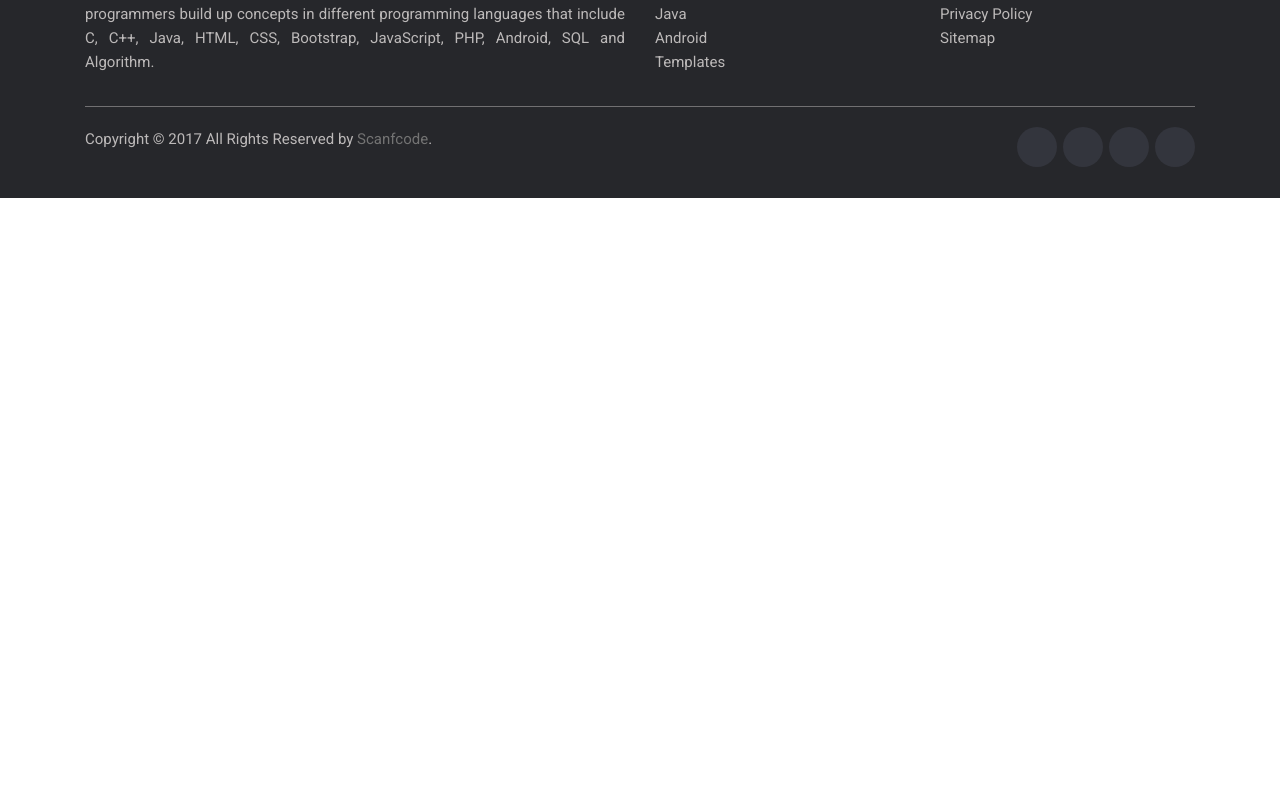
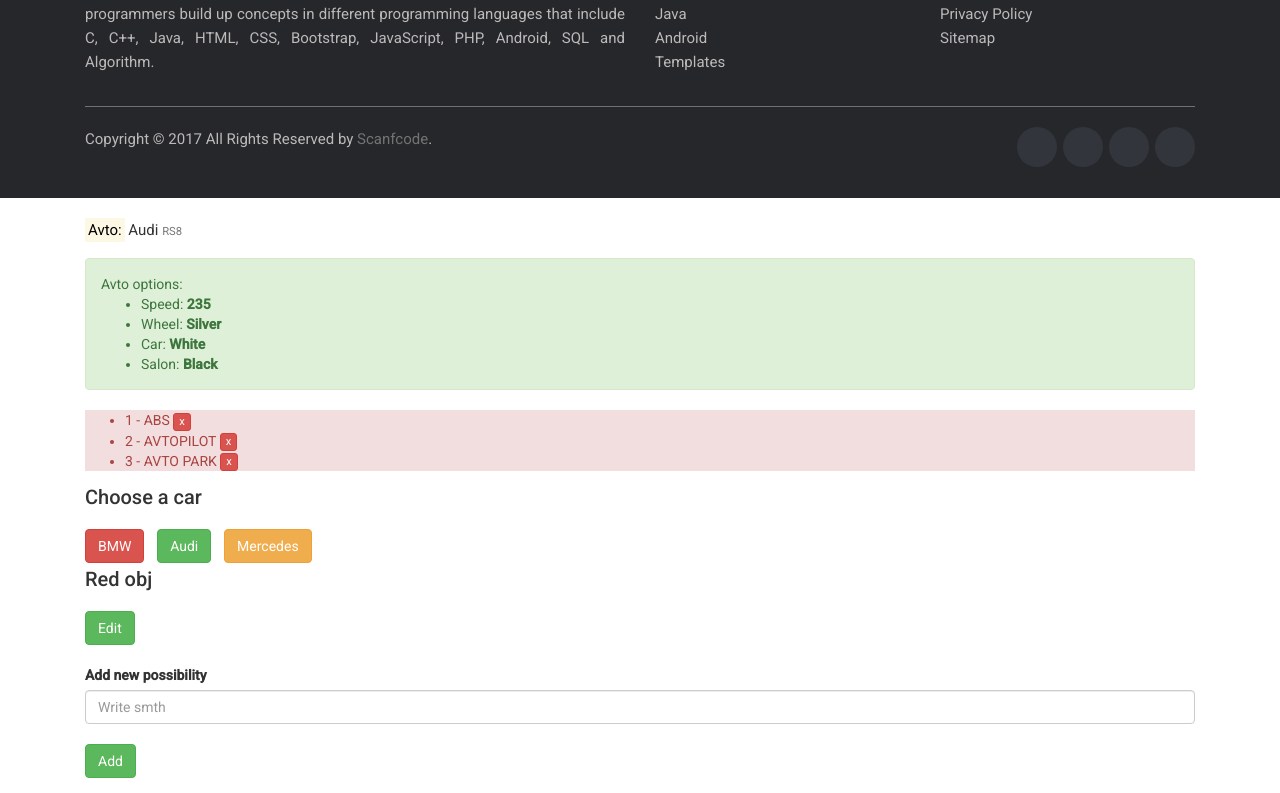
Before and after one commit to aantonttu/avg-search-front, an Angular app: page /movies in a window 1280 px wide. Before the commit this address led to /. Shown: the part 773-1566 px from the top of the page. Before the commit the page ends 971 px from the top, so only its background shows below. Built offline with nearby package versions, Linux system fonts and the light colour scheme.

Commit message:
Just learn smth about ng

```diff
--- a/src/app/app-routing.module.ts
+++ b/src/app/app-routing.module.ts
@@ -1,7 +1,11 @@
 import { NgModule } from '@angular/core';
 import { Routes, RouterModule } from '@angular/router';
 
-const routes: Routes = [];
+import {MoviesComponent} from "./movies/movies.component";
+
+const routes: Routes = [
+  { path: 'movies', component: MoviesComponent }
+];
 
 @NgModule({
   imports: [RouterModule.forRoot(routes)],
--- a/src/app/app.component.html
+++ b/src/app/app.component.html
@@ -4,4 +4,5 @@
 
 <app-footer></app-footer>
 
+
 <router-outlet></router-outlet>
--- a/src/app/app.component.ts
+++ b/src/app/app.component.ts
@@ -6,5 +6,5 @@ import { Component } from '@angular/core';
   styleUrls: ['./app.component.css']
 })
 export class AppComponent {
-  title = 'angular-avg';
+  title = 'Avg Search';
 }
--- /dev/null
+++ b/src/app/movies/movies.component.css
@@ -0,0 +1,9 @@
+button {
+  margin-right: 1vw;
+}
+
+.btn-sm {
+  font-size: 0.8em;
+  padding: 5px;
+  line-height: 6px;
+}
--- /dev/null
+++ b/src/app/movies/movies.component.html
@@ -0,0 +1,55 @@
+<div class="container">
+  <br>
+  <h4><mark>Avto:</mark> {{name}}
+  <small>{{model}}</small></h4>
+  <div class="alert alert-success">
+    Avto options:
+    <ul>
+      <li>Speed: <strong>{{speed}}</strong></li>
+      <li>Wheel: <strong>{{colors.wheels}}</strong></li>
+      <li>Car: <strong>{{colors.car}}</strong></li>
+      <li>Salon: <strong>{{colors.salon}}</strong></li>
+    </ul>
+  </div>
+
+  <div class="alert-danger">
+    <ul>
+      <li *ngFor="let option of options; let i = index">{{i + 1}} - {{option}}
+      <button class="btn btn-danger btn-sm" (click)="deleteOpt(option)">x</button>
+      </li>
+    </ul>
+  </div>
+  <h2>Choose a car</h2>
+  <button class="btn btn-danger" (click)="carsSelect('bmw')">BMW</button>
+  <button class="btn btn-success" (click)="carsSelect('audi')">Audi</button>
+  <button class="btn btn-warning" (click)="carsSelect('mer')">Mercedes</button>
+
+  <h2>Red obj</h2>
+  <button class="btn btn-success"
+          (click)="showEdit()">Edit</button>
+  <div><br></div>
+  <form *ngIf="isEdit">
+    <div class="form-group">
+
+      <label for="option">Add new possibility</label>
+      <input type="text" placeholder="Car name" class="form-control" [(ngModel)]="name" name="name"><br>
+      <input type="text" placeholder="Car model" class="form-control" [(ngModel)]="model" name="model"><br>
+      <input type="number" placeholder="Car speed" class="form-control" [(ngModel)]="speed" name="speed"><br>
+      <input type="text" placeholder="Car color" class="form-control" [(ngModel)]="colors.car" name="car"><br>
+      <input type="text" placeholder="Salon color" class="form-control" [(ngModel)]="colors.salon" name="salon"><br>
+      <input type="text" placeholder="Wheels color" class="form-control" [(ngModel)]="colors.wheels" name="wheels">
+
+    </div>
+  </form>
+
+  <form (submit)="addOpt(option.value)">
+    <div class="form-group">
+      <label for="option">Add new possibility</label>
+      <input type="text" id="option" placeholder="Write smth" class="form-control" #option>
+      <br>
+      <button type="submit" class="btn btn-success">Add</button>
+    </div>
+  </form>
+
+
+</div>
--- /dev/null
+++ b/src/app/movies/movies.component.ts
@@ -0,0 +1,74 @@
+import { Component, OnInit } from '@angular/core';
+
+@Component({
+  selector: 'app-movies',
+  templateUrl: './movies.component.html',
+  styleUrls: ['./movies.component.css']
+})
+export class MoviesComponent implements OnInit {
+
+  name:string;
+  speed:number;
+  model:string;
+  colors:Colors;
+  options:string[];
+  test:any;
+  isEdit:boolean = false;
+
+  constructor() { }
+
+  ngOnInit() {
+    this.name = 'Audi';
+    this.speed = 235;
+    this.model = 'RS8';
+    this.colors = {
+      car: 'White',
+      salon: 'Black',
+      wheels: 'Silver'
+    };
+    this.options = ["ABS", "AVTOPILOT", "AVTO PARK"]
+    this.test = "Any type of data"
+  }
+
+  showEdit() {
+    this.isEdit = !this.isEdit;
+  }
+
+  carsSelect(carName) {
+    if(carName == 'bmw') {
+      this.name = 'BMW';
+      this.speed = 3000;
+      this.model = 'RS8SS';
+    } else if(carName == 'audi') {
+      this.name = 'AUDI';
+      this.speed = 2330;
+      this.model = 'RTX2223';
+    } else {
+      this.name = 'Mercedes';
+      this.speed = 2990;
+      this.model = 'MRMSS2';
+    }
+  }
+
+  addOpt(option) {
+    this.options.unshift(option);
+    return false;
+  }
+
+  deleteOpt(option) {
+    for(let i = 0; i < this.options.length; i++) {
+      if(this.options[i] == option) {
+        this.options.splice(i, i);
+        break;
+      }
+    }
+
+  }
+
+}
+
+interface Colors {
+  car: string;
+  salon: string;
+  wheels: string;
+}
--- a/src/app/navbar/navbar.component.html
+++ b/src/app/navbar/navbar.component.html
@@ -20,7 +20,7 @@
     </ul>
     <form class="form-inline my-2 my-lg-0">
       <input class="nav-input form-control mr-sm-2" type="search" placeholder="Search" aria-label="Search">
-      <button class="nav-search nav-color btn btn-outline-secondary my-2 my-sm-0" type="submit">Search</button>
+      <button class="nav-search nav-color btn btn-outline-secondary my-2 my-sm-0" type="submit" routerLink="/movies">Search</button>
     </form>
   </div>
   <button type="button" class="nav-sign btn btn-outline-secondary">Sign in</button>
```
Also changed, not shown: src/app/app.module.ts (+6 -2 lines), 1 other file (tests, documents, lock files or other folders).
